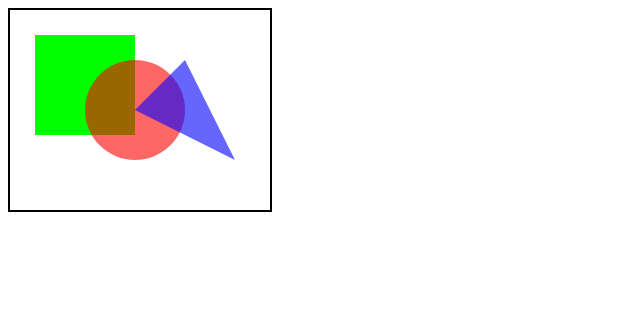
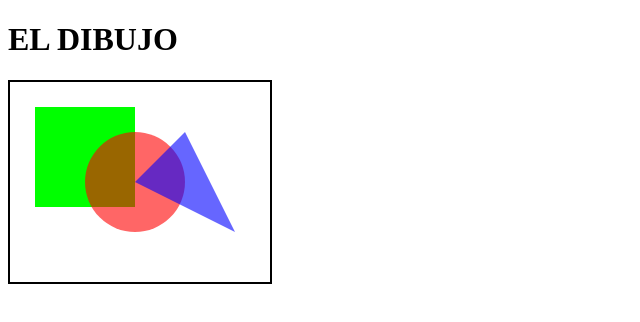
Before and after one commit to JaeN1/aprendiendo, a plain HTML site: page index.html in a window 1280 px wide. Shown: the whole page, without its empty margins (0-640 px from the left). Drawn offline with Linux system fonts and the light colour scheme.

Commit message:
Añadido un titulo <h1>

```diff
--- a/index.html
+++ b/index.html
@@ -35,6 +35,9 @@
       canvas { border: 2px solid black; }
     </style>
   </head>
+
+  <h1>EL DIBUJO</h1>
+
   <body onload="drawPicture();">
 
     <canvas id="example" width="260" height="200">
```
